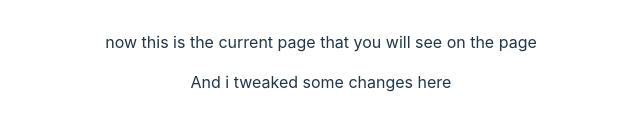
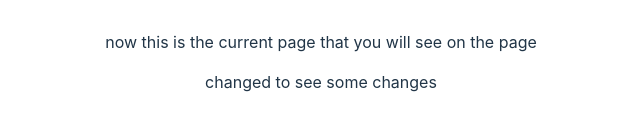
Before and after one commit to sanji6635/react, a React (Vite) app: page / in a window 1280 px wide. Shown: the part 330-460 px from the top of the page, without its empty margins (319-959 px from the left). Built offline with nearby package versions, Linux system fonts and the light colour scheme.

Commit message:
final commit

```diff
--- a/src/App.jsx
+++ b/src/App.jsx
@@ -9,7 +9,7 @@ function App() {
   return (
     <div>
       now this is the current page that you will see on the page
-      <p>And i tweaked some changes here </p>
+      <p>changed to see some changes </p>
     </div>
   );
   // here is another comment that i am adding
```
